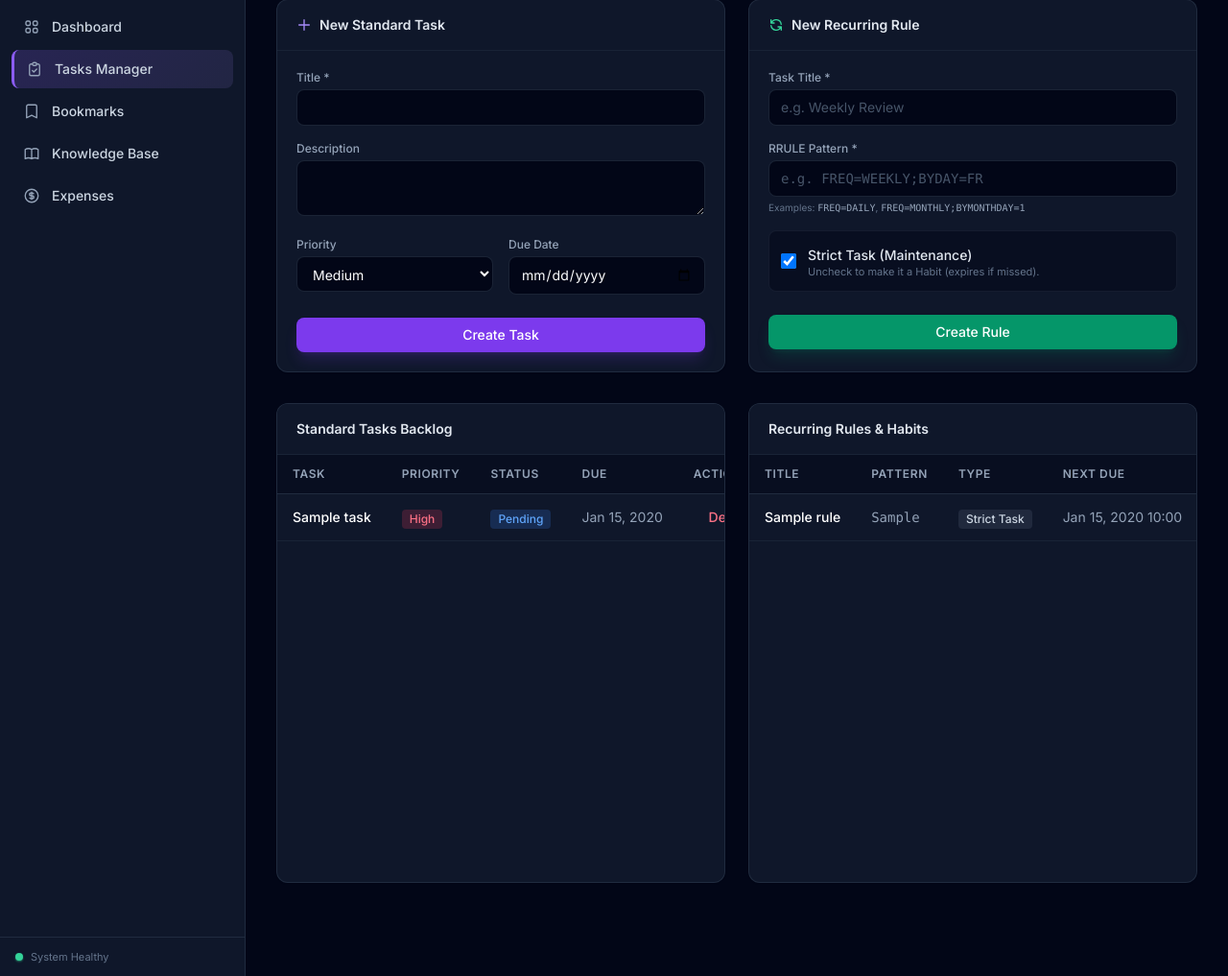
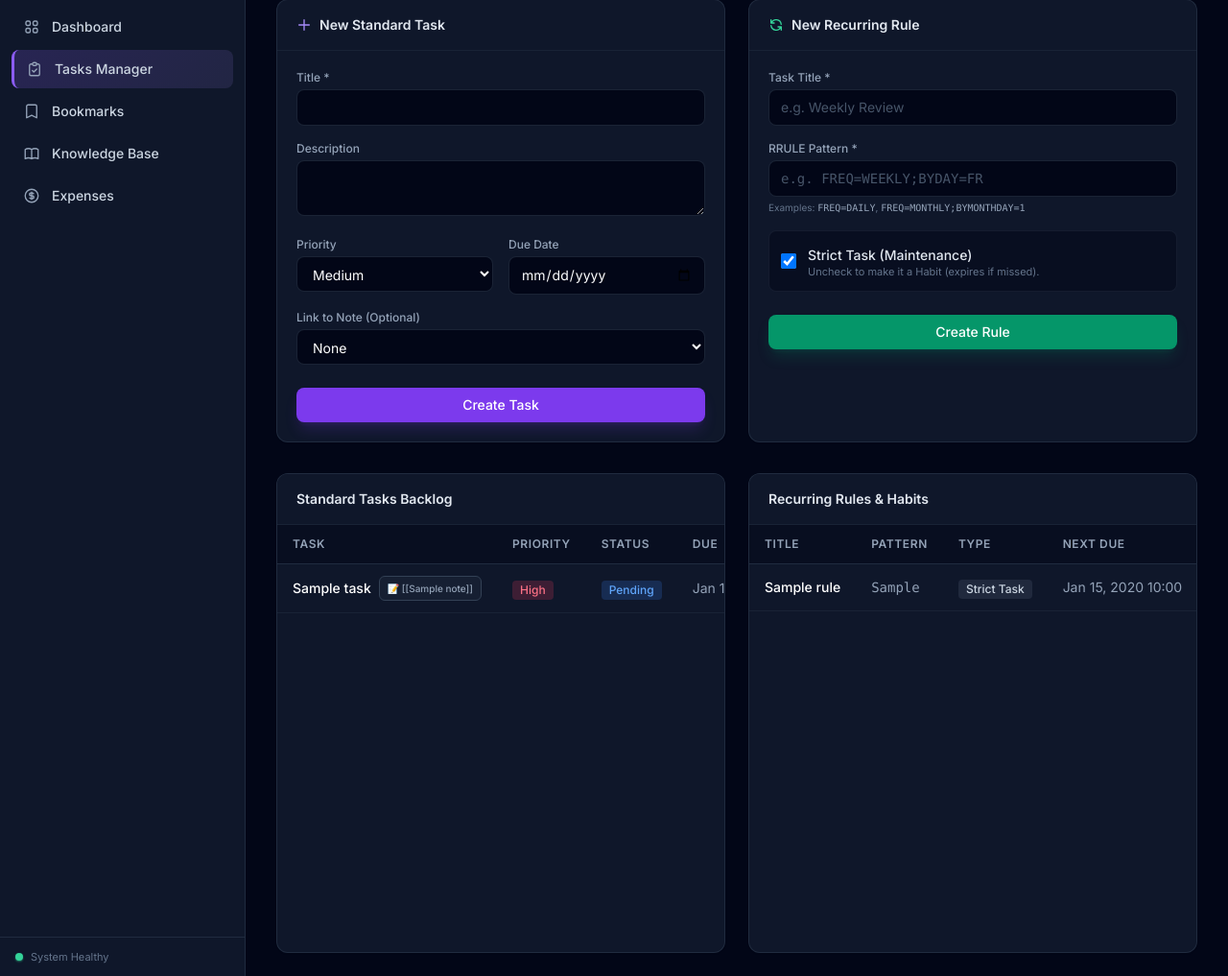
Before and after one commit to dhwanil-ditani/the-project, a FastAPI app: page /web/tasks in a window 1280 px wide. Shown: the part 113-1130 px from the top of the page at 96% size. Run offline with FastAPI, Linux system fonts and the light colour scheme; tables that the repository leaves empty hold one stand-in row (values such as "Sample post"); some libraries are stand-ins or nearby versions.

Commit message:
feat(web): implement HTMX inline editing and cross-module task-to-note linking
Tasks:
- Add note_id selection dropdown to task creation form in tasks_manager.html
- Display styled Note link (📝 [[Note Title]]) inside task rows and dashboard
- Implement inline edit-in-place for tasks via HTMX GET/POST to /web/tasks/hx/{id}/edit

Bookmarks:
- Implement inline edit-in-place for bookmarks via HTMX GET/POST to /web/bookmarks/hx/{id}/edit

Routes:
- Inject all existing Notes into context map for cross-module linking without altering DB schema or api routes.

```diff
--- a/src/web/routes.py
+++ b/src/web/routes.py
@@ -122,12 +122,20 @@ async def dashboard(
 
     today_date = now.strftime("%A, %B %d, %Y")
 
+    # For cross-module linking: notes dictionary mapping Note ID -> Title
+    notes_stmt = select(Note)
+    all_notes = list(db.execute(notes_stmt).scalars().all())
+    notes_map = {n.id: n.title for n in all_notes}
+    task_notes = {t.id: t.note_id for t in tasks if t.note_id is not None}
+
     return templates.TemplateResponse(
         request,
         name="dashboard.html",
         context={
             "action_items": action_items,
             "today_date": today_date,
+            "notes_map": notes_map,
+            "task_notes": task_notes,
         },
     )
 
@@ -187,10 +195,14 @@ async def tasks_manager_page(
     rules_stmt = select(RecurringRule).order_by(RecurringRule.id.desc())
     rules = list(db.execute(rules_stmt).scalars().all())
 
+    notes_stmt = select(Note).order_by(Note.title)
+    all_notes = list(db.execute(notes_stmt).scalars().all())
+    notes_map = {n.id: n.title for n in all_notes}
+
     return templates.TemplateResponse(
         request,
         name="tasks_manager.html",
-        context={"tasks": tasks, "rules": rules},
+        context={"tasks": tasks, "rules": rules, "notes": all_notes, "notes_map": notes_map},
     )
 
 
@@ -201,6 +213,7 @@ async def create_standard_task_hx(
     description: str = Form(""),
     priority: str = Form("Medium"),
     due_date: str = Form(""),
+    note_id: str = Form(""),
     db: Session = Depends(get_db),
 ):
     """HTMX endpoint to create a standalone task and return its table row."""
@@ -208,21 +221,28 @@ async def create_standard_task_hx(
     if due_date:
         dt = datetime.strptime(due_date, "%Y-%m-%d").replace(tzinfo=timezone.utc)
 
+    parsed_note_id = int(note_id) if note_id and note_id.strip() else None
+
     task = Task(
         title=title,
         description=description,
         priority=TaskPriority(priority),
         status=TaskStatus.PENDING,
         due_date=dt,
+        note_id=parsed_note_id,
     )
     db.add(task)
     db.commit()
     db.refresh(task)
 
+    notes_stmt = select(Note)
+    all_notes = list(db.execute(notes_stmt).scalars().all())
+    notes_map = {n.id: n.title for n in all_notes}
+
     return templates.TemplateResponse(
         request,
         name="partials/task_row.html",
-        context={"task": task},
+        context={"task": task, "notes_map": notes_map},
     )
 
 
@@ -263,6 +283,81 @@ async def create_recurring_rule_hx(
         request,
         name="partials/rule_row.html",
         context={"rule": rule},
+    )
+
+
+@router.get("/tasks/hx/{task_id}", response_class=HTMLResponse)
+async def get_task_hx(
+    task_id: int,
+    db: Session = Depends(get_db),
+):
+    """HTMX endpoint to return the static task row (used to cancel edit)."""
+    task = db.get(Task, task_id)
+
+    notes_stmt = select(Note)
+    all_notes = list(db.execute(notes_stmt).scalars().all())
+    notes_map = {n.id: n.title for n in all_notes}
+
+    return templates.TemplateResponse(
+        "partials/task_row.html",
+        context={"request": {}, "task": task, "notes_map": notes_map},
+    )
+
+
+@router.get("/tasks/hx/{task_id}/edit", response_class=HTMLResponse)
+async def edit_task_form_hx(
+    request: Request,
+    task_id: int,
+    db: Session = Depends(get_db),
+):
+    """HTMX endpoint to return the inline edit form for a task."""
+    task = db.get(Task, task_id)
+
+    notes_stmt = select(Note).order_by(Note.title)
+    all_notes = list(db.execute(notes_stmt).scalars().all())
+
+    return templates.TemplateResponse(
+        request,
+        name="partials/task_edit_row.html",
+        context={"task": task, "notes": all_notes},
+    )
+
+
+@router.post("/tasks/hx/{task_id}/edit", response_class=HTMLResponse)
+async def update_task_hx(
+    request: Request,
+    task_id: int,
+    title: str = Form(...),
+    priority: str = Form("Medium"),
+    due_date: str = Form(""),
+    note_id: str = Form(""),
+    db: Session = Depends(get_db),
+):
+    """HTMX endpoint to update a task inline and return the static row."""
+    task = db.get(Task, task_id)
+
+    dt = None
+    if due_date:
+        dt = datetime.strptime(due_date, "%Y-%m-%d").replace(tzinfo=timezone.utc)
+
+    parsed_note_id = int(note_id) if note_id and note_id.strip() else None
+
+    task.title = title
+    task.priority = TaskPriority(priority)
+    task.due_date = dt
+    task.note_id = parsed_note_id
+
+    db.commit()
+    db.refresh(task)
+
+    notes_stmt = select(Note)
+    all_notes = list(db.execute(notes_stmt).scalars().all())
+    notes_map = {n.id: n.title for n in all_notes}
+
+    return templates.TemplateResponse(
+        request,
+        name="partials/task_row.html",
+        context={"task": task, "notes_map": notes_map},
     )
 
 
@@ -337,6 +432,57 @@ async def create_bookmark_hx(
         favicon_url=metadata.favicon_url,
     )
     db.add(bookmark)
+    db.commit()
+    db.refresh(bookmark)
+
+    return templates.TemplateResponse(
+        request,
+        name="partials/bookmark_card.html",
+        context={"bookmark": bookmark},
+    )
+
+
+@router.get("/bookmarks/hx/{bookmark_id}", response_class=HTMLResponse)
+async def get_bookmark_hx(
+    bookmark_id: int,
+    db: Session = Depends(get_db),
+):
+    """HTMX endpoint to return the static bookmark card (used to cancel edit)."""
+    bookmark = db.get(Bookmark, bookmark_id)
+    return templates.TemplateResponse(
+        "partials/bookmark_card.html",
+        context={"request": {}, "bookmark": bookmark},
+    )
+
+
+@router.get("/bookmarks/hx/{bookmark_id}/edit", response_class=HTMLResponse)
+async def edit_bookmark_form_hx(
+    request: Request,
+    bookmark_id: int,
+    db: Session = Depends(get_db),
+):
+    """HTMX endpoint to return the inline edit form for a bookmark."""
+    bookmark = db.get(Bookmark, bookmark_id)
+    return templates.TemplateResponse(
+        request,
+        name="partials/bookmark_edit_card.html",
+        context={"bookmark": bookmark},
+    )
+
+
+@router.post("/bookmarks/hx/{bookmark_id}/edit", response_class=HTMLResponse)
+async def update_bookmark_hx(
+    request: Request,
+    bookmark_id: int,
+    title: str = Form(...),
+    description: str = Form(""),
+    db: Session = Depends(get_db),
+):
+    """HTMX endpoint to update a bookmark inline and return the static card."""
+    bookmark = db.get(Bookmark, bookmark_id)
+    bookmark.title = title
+    bookmark.description = description
+
     db.commit()
     db.refresh(bookmark)
 
--- a/src/web/templates/partials/task_row.html
+++ b/src/web/templates/partials/task_row.html
@@ -1,5 +1,13 @@
 <tr class="border-b border-slate-700/30 hover:bg-surface-700/30 transition-colors" id="task-row-{{ task.id }}">
-  <td class="px-4 py-3 whitespace-nowrap text-sm text-white font-medium">{{ task.title }}</td>
+  <td class="px-4 py-3 whitespace-nowrap text-sm text-white font-medium flex items-center gap-2">
+    <span>{{ task.title }}</span>
+    {% if task.note_id and notes_map and task.note_id in notes_map %}
+      <a href="/web/notes/by-title/{{ notes_map[task.note_id] }}"
+         class="inline-flex items-center gap-1.5 px-2 py-0.5 rounded-md text-[10px] font-medium bg-surface-700/50 text-slate-400 hover:text-accent-400 hover:bg-surface-700 transition-colors border border-slate-700">
+        📝 [[{{ notes_map[task.note_id] }}]]
+      </a>
+    {% endif %}
+  </td>
   <td class="px-4 py-3 whitespace-nowrap">
     <span class="inline-flex items-center px-2 py-0.5 rounded text-xs font-medium
       {% if task.priority.value == 'High' %}bg-rose-500/20 text-rose-400
@@ -20,7 +28,13 @@
   <td class="px-4 py-3 whitespace-nowrap text-sm text-slate-400">
     {{ task.due_date.strftime('%b %d, %Y') if task.due_date else 'No date' }}
   </td>
-  <td class="px-4 py-3 whitespace-nowrap text-right text-sm font-medium">
+  <td class="px-4 py-3 whitespace-nowrap text-right text-sm font-medium space-x-3">
+    <button hx-get="/web/tasks/hx/{{ task.id }}/edit"
+            hx-target="#task-row-{{ task.id }}"
+            hx-swap="outerHTML"
+            class="text-accent-400 hover:text-accent-300 transition-colors">
+      Edit
+    </button>
     <button hx-delete="/web/tasks/hx/{{ task.id }}"
             hx-target="#task-row-{{ task.id }}"
             hx-swap="outerHTML"
--- a/src/web/templates/tasks_manager.html
+++ b/src/web/templates/tasks_manager.html
@@ -59,6 +59,16 @@
             <label class="block text-xs font-medium text-slate-400 mb-1">Due Date</label>
             <input type="date" name="due_date"
                    class="w-full px-3 py-2 bg-surface-900 border border-slate-700/50 rounded-lg text-sm text-white focus:outline-none focus:border-accent-500/50 focus:ring-1 focus:ring-accent-500/30 transition-all" />
+          </div>
+          <div class="col-span-2">
+            <label class="block text-xs font-medium text-slate-400 mb-1">Link to Note (Optional)</label>
+            <select name="note_id"
+                    class="w-full px-3 py-2 bg-surface-900 border border-slate-700/50 rounded-lg text-sm text-white focus:outline-none focus:border-accent-500/50 focus:ring-1 focus:ring-accent-500/30 transition-all">
+              <option value="">None</option>
+              {% for note in notes %}
+                <option value="{{ note.id }}">{{ note.title }}</option>
+              {% endfor %}
+            </select>
           </div>
         </div>
 
```
Also changed, not shown: src/web/templates/dashboard.html (+10 -0 lines), src/web/templates/partials/bookmark_card.html (+14 -0 lines), src/web/templates/partials/bookmark_edit_card.html (added, +44 -0 lines), src/web/templates/partials/task_edit_row.html (added, +52 -0 lines).
